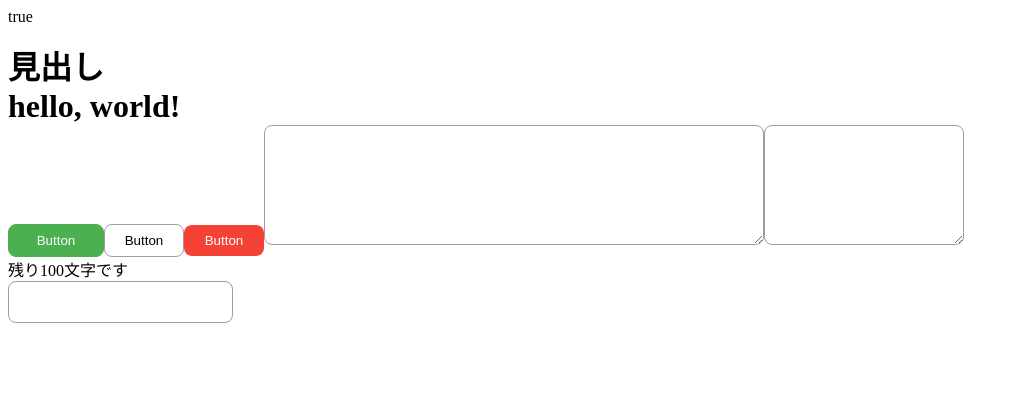
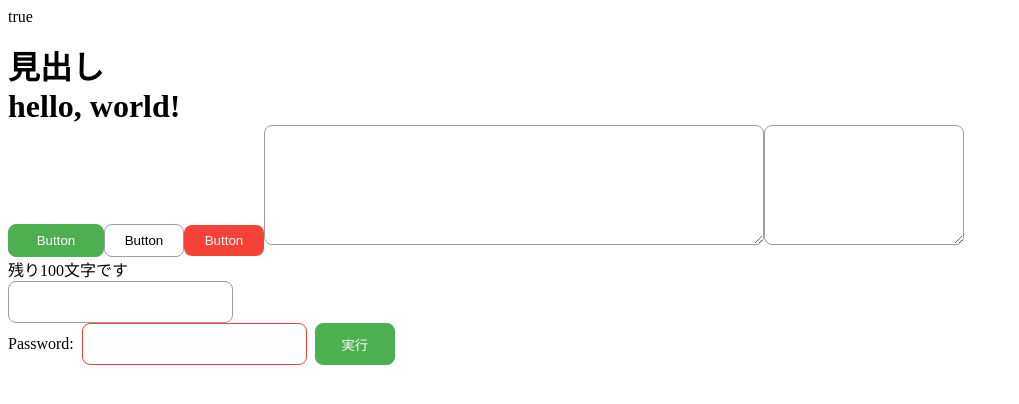
Before and after one commit to otsuboDesi/TypeScript-basic-practice, a React app in the folder chap05/: page / in a window 1280 px wide. Shown: the top 404 px of the page, without its empty margins (0-1019 px from the left). Built offline with nearby package versions, Linux system fonts and the light colour scheme.

Commit message:
Passwordコンポーネントの作成

```diff
--- a/chap05/src/App.tsx
+++ b/chap05/src/App.tsx
@@ -3,6 +3,7 @@
 import { Button } from "./libs/Button";
 import { Textarea } from "./libs/Textarea";
 import { Input } from "./libs/Input";
+import { PasswordForm } from "./libs/PasswordForm";
 
 export const App = () => {
   return (
@@ -31,6 +32,7 @@
       <Textarea width={500} />
       <Textarea width={200} maxLength={100} />
       <Input type="text" />
+      <PasswordForm onSubmit={(password) => console.log(password)} />
     </>
   );
 };
--- /dev/null
+++ b/chap05/src/libs/PasswordForm.tsx
@@ -0,0 +1,59 @@
+import { VFC, useCallback, useEffect, useState, ChangeEvent } from "react";
+import styled from "styled-components";
+import { fontSize, space } from "./constants";
+
+import { Button } from "./Button";
+import { Input } from "./Input";
+
+type Props = {
+  onSubmit: (password: string) => void;
+};
+
+export const PasswordForm: VFC<Props> = ({ onSubmit }) => {
+  const [value, setValue] = useState<string>("");
+
+  const handleChange = (event: ChangeEvent<HTMLInputElement>) => {
+    setValue(event.currentTarget.value);
+  };
+
+  const handleKeyDown = useCallback(
+    (e: KeyboardEvent) => {
+      if (e.key === "Enter") {
+        onSubmit(value);
+      }
+    },
+    [value]
+  );
+
+  useEffect(() => {
+    document.addEventListener("keydown", handleKeyDown);
+    return () => document.removeEventListener("keydown", handleKeyDown);
+  }, [handleKeyDown]);
+
+  return (
+    <Wrapper>
+      <Label htmlFor="password">Password:</Label>
+      <InputForm
+        id="password"
+        type="password"
+        onChange={(e) => handleChange(e)}
+        error={value.length < 8}
+      />
+      <Button onClick={() => onSubmit(value)} title="実行" type="primary" />
+    </Wrapper>
+  );
+};
+
+const Wrapper = styled.div`
+  display: flex;
+`;
+
+const Label = styled.label`
+  margin: 0 ${space.m} 0 0;
+  font-size: ${fontSize.m};
+  line-height: 42px;
+`;
+
+const InputForm = styled(Input)`
+  margin-right: ${space.m};
+`;
```
